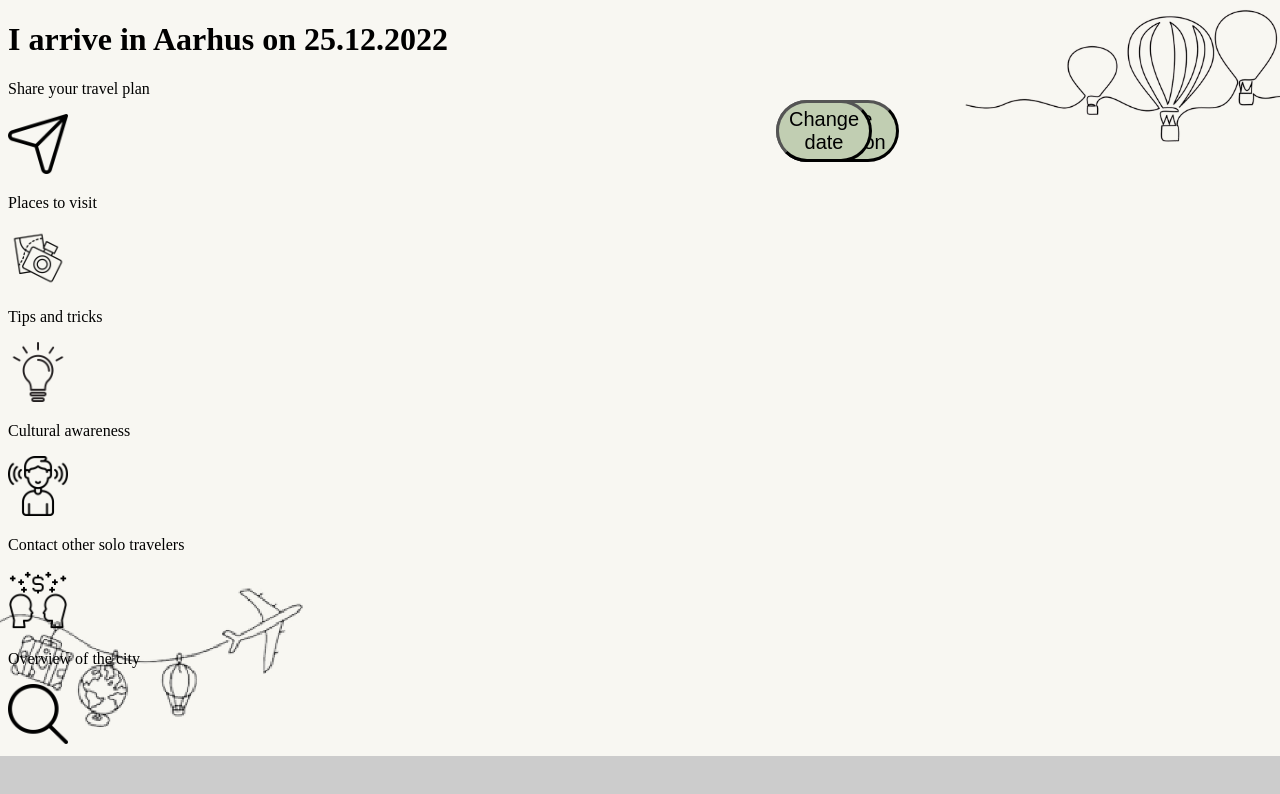
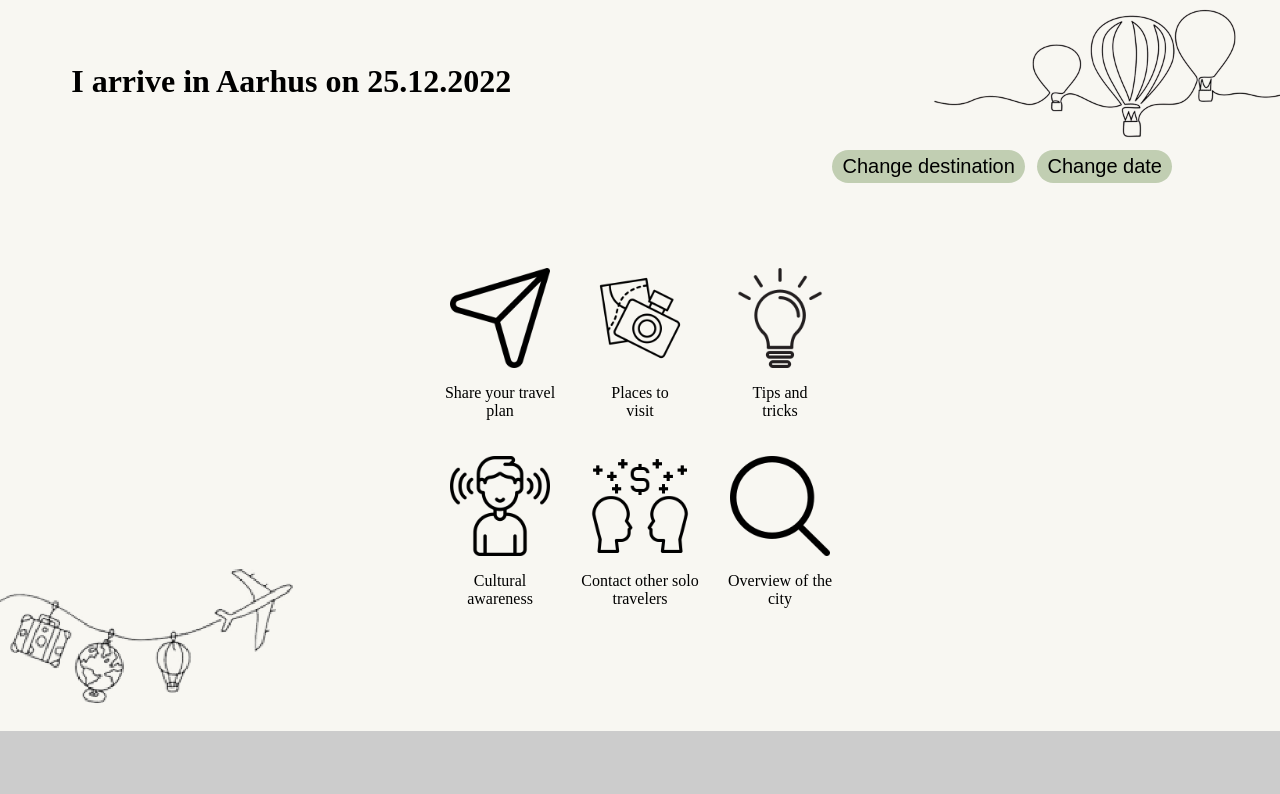
Before and after one commit to sanich04/Exam-project, a plain HTML site: page menupage.html in a window 1280 px wide. Drawn offline with Linux system fonts and the light colour scheme.

Commit message:
Add files via upload

```diff
--- a/menupage.html
+++ b/menupage.html
@@ -1,7 +1,7 @@
 <!DOCTYPE html>
 <html>
 <title>Menu page</title>
-<meta name="viewport" content="width=device-width, initial-scale=1"  max-width: 50%;>
+<meta name="viewport" content="width=device-width, initial-scale=1" max-width: 50%;>
 
 <style>
     body {
@@ -15,88 +15,111 @@
         border: none;
 
     }
-     .button {
-                        margin-left: 30%;
-                        margin-top: 200px;
-                        font-size: 20px;
-                        padding: 10px 30px;
-                        border-radius: 50px;
-                        border-width: 1px;
-     }
 
     .button {
-
-                        margin-right: 60%;
-                        margin-left: 60%;
-                        margin-top: 20px;
         background-color: #C1CEB2;
         font-size: 20px;
         padding: 5px 10px;
         border-radius: 50px;
         border-width: 3px;
         text-align: center;
-                        position: fixed;
-                        white-space:  20px;;
-
+        position: static;
+        white-space: 20px;
+        margin-left: 1%;
+        border-color: none;
+        border-style: none;
 
     }
+    .button:last-child{
+        margin-right:100px;
+    }
+
     .h1 {
         margin-left: 20%;
 
     }
 
-    .flexcontainer {
+    .flex-container {
+        display: flex;
+        flex-direction: row;
+        flex-wrap: wrap;
+        width: 420px;
+        margin-left: auto;
+        margin-right: auto;
+        margin-top: 75px;
+    }
 
-
+    .flex-item {
         display: flex;
         flex-direction: column-reverse;
-                         flex-wrap: wrap;
-                         align-content: center;
-                         justify-content: space-evenly;
-                         align-items: center
+        align-items: center;
+        padding: 10px;
+        width: 120px;
     }
 
+    .flex-item .name {
+        text-align: center;
+    }
 
+    .flex-container .flex-item img {
+        width: 100px;
+        height: 100px;
+    }
 
+    .center {
+        width: 100%;
+        align-items: center;
+    }
 
+    .flex-button{
+        display: flex;
+        width:100%;
+        justify-content: flex-end;
+        margin-top: 50px;
+    }
 
-
+    .title{
+        margin-top: 5%;
+        margin-left: 5%;
+    }
 </style>
 
 <body>
 
 
-    <h1>I arrive in Aarhus on 25.12.2022</h1>
-
+    <h1 class="title">I arrive in Aarhus on 25.12.2022</h1>
+    <div class="flex-button">
         <button class="button"> Change destination </button>
         <button class="button"> Change date </button>
-
+    </div>
+    <div class="center">
         <div class="flex-container">
-    <div class="share">
+            <div class="flex-item">
                 <p class="name">Share your travel plan</p>
-         <img src="images/send.png" width="60px" height="60px">
+                <img src="images/send.png">
             </div>
-    <div class="places">
-        <p class="name">Places to visit</p>
-        <img src="images/tourism.png" width="60px" height="60px">
+            <div class="flex-item">
+                <p class="name">Places to<br> visit</p>
+                <img src="images/tourism.png">
             </div>
-    <div class="tips">
-        <p class="name">Tips and tricks</p>
-        <img src="images/lightbulb.png" width="60px" height="60px">
+            <div class="flex-item">
+                <p class="name">Tips and<br> tricks</p>
+                <img src="images/lightbulb.png">
             </div>
-   <div class="awareness">
+            <div class="flex-item">
                 <p class="name">Cultural awareness</p>
-    <img src="images/self-awareness.png" width="60px" height="60px">
+                <img src="images/self-awareness.png">
             </div>
 
-    <div class="contact">
+            <div class="flex-item">
                 <p class="name">Contact other solo travelers</p>
-        <img src="images/partnership.png" width="60px" height="60px">
+                <img src="images/partnership.png">
             </div>
 
-   <div class="overview">
+            <div class="flex-item">
                 <p class="name">Overview of the city</p>
-    <img src="images/search-interface-symbol.png" width="60px" height="60px">
+                <img src="images/search-interface-symbol.png">
+            </div>
         </div>
     </div>
 
```
Also changed, not shown: Places to visit.html (+56 -43 lines), index.html (+33 -23 lines). Lines whose indentation alone changed are shown as unchanged.
